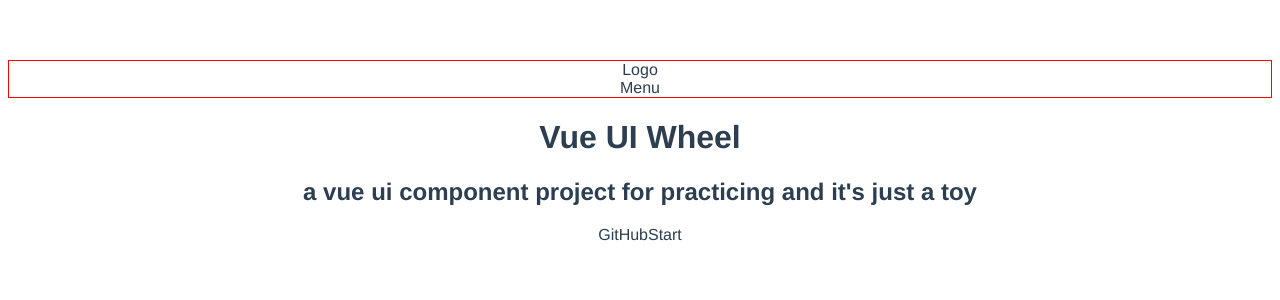
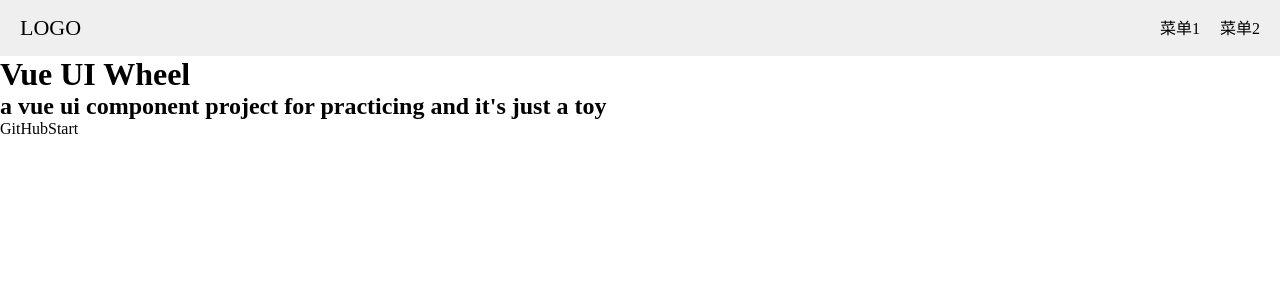
Before and after one commit to mrlmx/vue-ui-wheel, a Vue app: page /#/ in a window 1280 px wide. Shown: the top 300 px of the page. Built offline with nearby package versions, Linux system fonts and the light colour scheme.

Commit message:
update top-nav style

```diff
--- a/src/index.css
+++ /dev/null
@@ -1,8 +0,0 @@
-#app {
-  font-family: Avenir, Helvetica, Arial, sans-serif;
-  -webkit-font-smoothing: antialiased;
-  -moz-osx-font-smoothing: grayscale;
-  text-align: center;
-  color: #2c3e50;
-  margin-top: 60px;
-}
--- /dev/null
+++ b/src/index.scss
@@ -0,0 +1,9 @@
+* {
+  margin: 0;
+  padding: 0;
+  box-sizing: border-box;
+}
+
+li{
+  list-style: none;
+}
--- a/src/main.ts
+++ b/src/main.ts
@@ -2,7 +2,7 @@ import { createApp } from 'vue'
 import App from './App.vue'
 import Home from "./views/Home.vue"
 import Doc from "./views/Doc.vue"
-import './index.css'
+import './index.scss'
 import {createWebHashHistory, createRouter } from "vue-router"
 
 const history = createWebHashHistory();
--- a/src/views/Home.vue
+++ b/src/views/Home.vue
@@ -1,11 +1,14 @@
 <template>
 <div>
     <div class="top-nav">
-            <div class="logo">Logo</div>
-            <div class="mebu">Menu</div>
+        <div class="logo">LOGO</div>
+        <ul class="menu">
+            <li>菜单1</li>
+            <li>菜单2</li>
+        </ul>
     </div>
     <div class="banner">
-            <h1>Vue  UI Wheel</h1>
+        <h1>Vue UI Wheel</h1>
         <h2>a vue ui component project for practicing and it's just a toy</h2>
         <p class="action">
             <a>GitHub</a>
@@ -16,7 +19,22 @@
 </template>
 
 <style lang="scss" scoped>
-.top-nav{
-    border: 1px solid red;
+.top-nav {
+    display: flex;
+    justify-content: space-between;
+    width: 100%;
+    padding: 15px 20px;
+    background: #EFEFEF;
+
+    .logo {
+        font-size: 22px;
+    }
+
+    .menu {
+        li {
+            display: inline-block;
+            margin-left: 20px;
+        }
+    }
 }
 </style>
```
Lines whose indentation alone changed are shown as unchanged.
